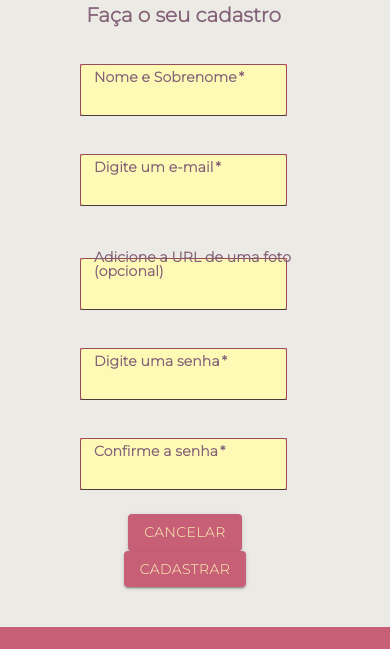
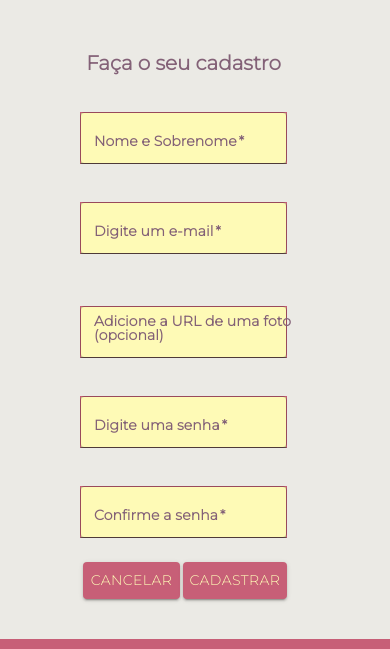
Before and after one commit to Mrnho1/BMC-Front, a React (Vite) app: page /cadastro in a window 390 px wide. Shown: the part 573-1222 px from the top of the page. Built offline with nearby package versions, Linux system fonts and the light colour scheme; grey boxes are pictures that could not be loaded.

Commit message:
responsivo tela de cadastro

```diff
--- a/src/paginas/cadastroUsuario/CadastroUsuario.css
+++ b/src/paginas/cadastroUsuario/CadastroUsuario.css
@@ -56,6 +56,8 @@
   display: flex;
   justify-content: center;
   text-align: center;
+  white-space: nowrap;
+  margin-top: 3rem !important;
 }
 
 @media screen and (max-width: 480px) {
@@ -68,4 +70,14 @@
     font-size: 20px !important;
     padding-top: 20%;
   }
+
+  .btnsCadastro {
+    display:flex;
+    flex-direction: row;
+    font-size: 12px !important;
+  }
+
+  .form-Cadastro label {
+    top: 1rem !important;
+  }
 }
--- a/src/paginas/cadastroUsuario/CadastroUsuario.tsx
+++ b/src/paginas/cadastroUsuario/CadastroUsuario.tsx
@@ -193,7 +193,7 @@ function CadastroUsuario() {
               fullWidth />
             {/* Fim do input para o usuário confirmar a senha digitada anteriormente */}
             {/* Início dos botões para cancelar = voltar para login ou para cadastrar = finalizar o cadastro e ir para logar */}
-            <Box marginTop={2} textAlign="center">
+            <Box marginTop={2} textAlign="center" className="btnsCadastro">
               <Button onClick={back} variant="contained">
                 Cancelar
               </Button>
--- a/src/paginas/login/Login.css
+++ b/src/paginas/login/Login.css
@@ -63,7 +63,7 @@
 @media screen and (min-width: 320px) and (max-width: 580px) {
   .tituloLogin {
     font-size: 20px !important;
-    padding-top: 1px;
+    padding-top: -4rem !important;
   }
 
   .imagemLogin {
--- a/src/paginas/login/Login.tsx
+++ b/src/paginas/login/Login.tsx
@@ -101,7 +101,7 @@ function Login() {
       className="FundoLogin"
     >
       <Grid item xs={12} md={6}>
-        <Box paddingX={6}>
+        <Box paddingX={10} marginBottom={5}>
           {/* Início do formulário para o usuário entrar com os dados de e-mail e senha cadastrado*/}
           <form onSubmit={onSubmit} className="formLogin">
             <Typography
```
